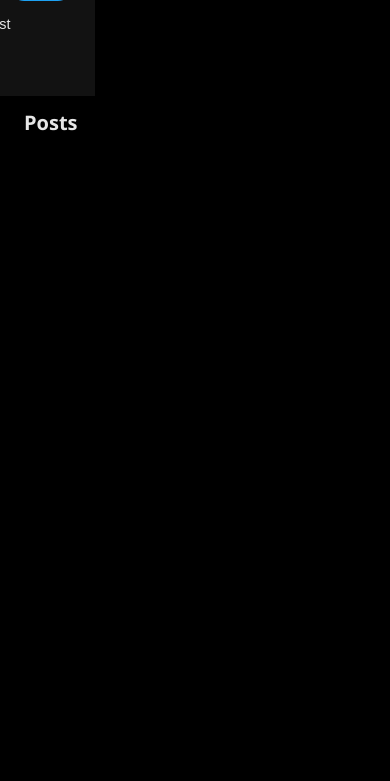
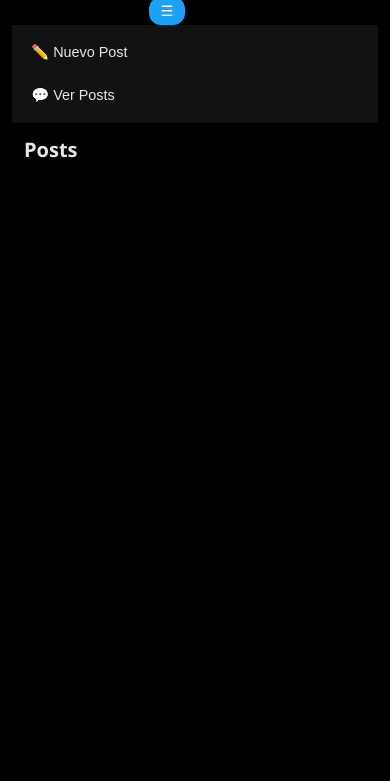
Before and after one commit to ferlodev01/mini-red-social, a website: page public/index.html in a window 390 px wide. Shown: the part 63-844 px from the top of the page. Drawn offline with Linux system fonts and the light colour scheme; no server answers.

Commit message:
style.css

```diff
--- a/public/style.css
+++ b/public/style.css
@@ -416,61 +416,3 @@ body {
     width: 100%;
   }
 }
-
-/* ===== LAYOUT GENERAL ===== */
-body {
-  display:flex; min-height:100vh;
-}
-.sidebar {
-  background: var(--color-surface);
-  padding: var(--spacing);
-  width: 200px;
-  flex-shrink: 0;
-  transform: translateX(0);
-  transition: transform 0.3s ease;
-}
-.main-content {
-  flex:1;
-  padding: var(--spacing);
-  overflow-x:hidden;
-}
-
-/* ===== HAMBURGUESA ===== */
-.hamburger {
-  display: none;
-  position: fixed;
-  top: var(--spacing);
-  left: var(--spacing);
-  background: var(--color-primary);
-  color: #fff;
-  border: none;
-  padding: 0.5em 0.75em;
-  border-radius: var(--border-radius);
-  font-size: 1.5rem;
-  z-index: 1100;
-}
-
-/* ===== MEDIA QUERY MÓVIL ===== */
-@media (max-width: 767px) {
-  /* Botón hamburguesa visible */
-  .hamburger {
-    display: block;
-    z-index: 1000;
-  }
-
-  /* Sidebar oculta por defecto */
-  .sidebar {
-    transform: translateX(-100%);
-    z-index: 950; /* debajo del botón */
-  }
-  .sidebar.open {
-    transform: translateX(0);
-  }
-
-  /* Contenido principal al frente */
-  .main-content {
-    margin-left: 0;
-    position: relative;
-    z-index: 800;
-  }
-}
```
